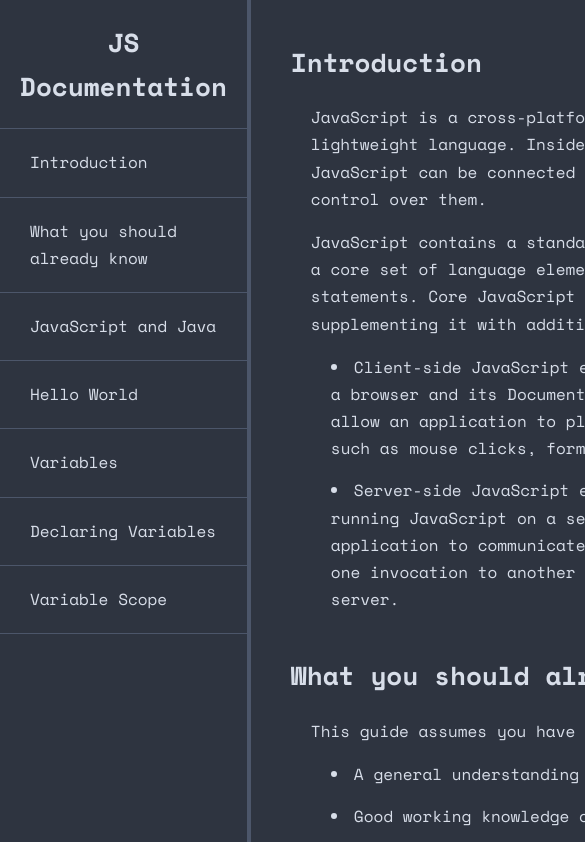
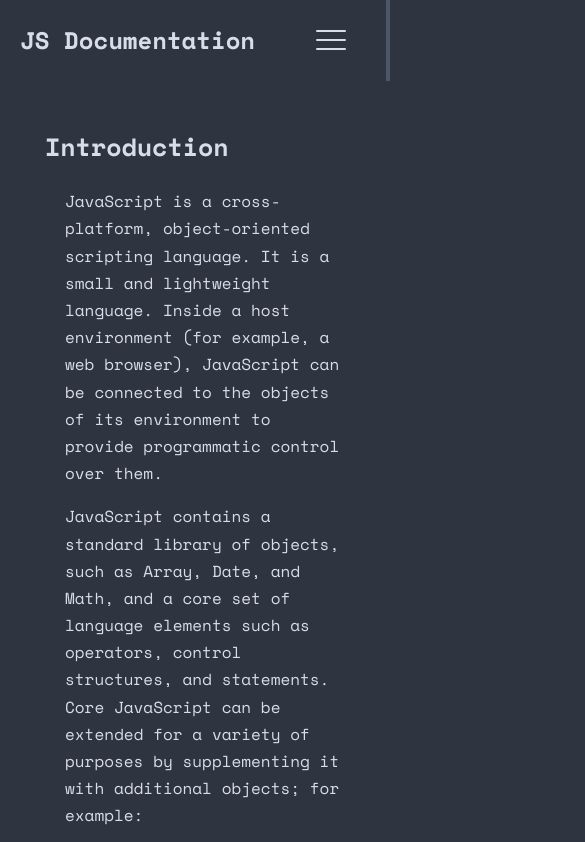
Before and after one commit to cmendez20/technical-documentation-page, a plain HTML site: page index.html in a window 390 px wide. Shown: the top 842 px of the page, 585 px wide, since content can reach past the window. Drawn offline with nearby package versions, Linux system fonts and the light colour scheme.

Commit message:
finished most of my project, have to implement fixed sidebar

```diff
--- a/index.html
+++ b/index.html
@@ -11,7 +11,13 @@
 <body>
   <div class="container">
     <nav id="navbar">
-      <header id="header">JS Documentation</header>
+      <header id="header"><a href="#">JS Documentation</a></header>
+      <a href="#" class="toggle-button">
+        <span class="toggle-button__bar"></span>
+        <span class="toggle-button__bar"></span>
+        <span class="toggle-button__bar"></span>
+      </a>
+      <div class="navbar-links">
         <a href="#introduction" class="nav-link">Introduction</a>
         <a href="#what_you_should_already_know" class="nav-link">What you should already know</a>
         <a href="#javascript_and_java" class="nav-link">JavaScript and Java</a>
@@ -19,6 +25,7 @@
         <a href="#variables" class="nav-link">Variables</a>
         <a href="#declaring_variables" class="nav-link">Declaring Variables</a>
         <a href="#variable_scope" class="nav-link">Variable Scope</a>
+      </div>
     </nav>
     <main id="main-doc">
         <section id="introduction" class="main-section">
@@ -198,6 +205,7 @@
         </section>
     </main>
   </div>
+  <script src="./scripts.js"></script>
   <script src="https://cdn.freecodecamp.org/testable-projects-fcc/v1/bundle.js"></script>
 </body>
 </html>
--- /dev/null
+++ b/scripts.js
@@ -0,0 +1,6 @@
+const toggleButton = document.getElementsByClassName('toggle-button')[0];
+const navbarLinks = document.getElementsByClassName('navbar-links')[0];
+
+toggleButton.addEventListener('click', () => {
+  navbarLinks.classList.toggle('active');
+})
--- a/scss/_globals.scss
+++ b/scss/_globals.scss
@@ -15,6 +15,18 @@ body {
   line-height: 1.7;
   font-family: 'Space Mono', monospace;
   color: var(--color-nord-white);
+
+  &::-webkit-scrollbar {
+    width: .3rem;
+  }
+
+  &::-webkit-scrollbar-track {
+    background: var(--color-nord-light-black);
+  }
+
+  &::-webkit-scrollbar-thumb {
+    background: var(--color-nord-frost-blue);
+  }
 }
 
 .container {
@@ -24,21 +36,36 @@ body {
 //////////////////////////////////////////////
 ////////// STYLING THE NAVBAR
 #navbar {
-  flex: 0 0 20%;
+  flex: 0 0 15%;
   border-right: 4px solid var( --color-nord-light-black);
   display: flex;
-  flex-wrap: wrap;
-  align-content: flex-start;
+  flex-direction: column;
+  // position: fixed;
+  // flex-wrap: wrap;
+  // align-content: flex-start;
+
+  & a {
+    color: var(--color-nord-white);
+    text-decoration: none;
+  }
 }
 
 #header {
   font-weight: 700;
-  font-size: 2.6rem;
+  font-size: 2.4rem;
   color: var(--color-nord-white);
   padding: 2rem;
   border-bottom: 1px solid var( --color-nord-light-black);
   text-align: center;
-  flex: 1;
+
+  & a:hover {
+    color: var(--color-nord-light-blue);
+  }
+}
+
+.navbar-links {
+  display: flex;
+  flex-direction: column;
 }
 
 .nav-link {
@@ -50,7 +77,8 @@ body {
   transition: all .2s;
 
   &:hover {
-    color: var(--color-nord-light-blue);
+    background-color: var(--color-nord-light-blue);
+    color: var(--color-nord-bg);
   }
 }
 
@@ -58,17 +86,33 @@ body {
 ////////// STYLING THE MAIN SECTION
 
 #main-doc {
-  flex: 0 0 80%;
-  padding: 4rem;
+  margin: 4.5rem;
+  flex: 0 0 140rem;
 
   & section:not(:last-of-type) {
     margin-bottom: 4rem;
+  }
+
+  @media only screen and (max-width: 1700px) {
+    flex: 0 0 120rem;
+  }
+
+  @media only screen and (max-width: 1500px) {
+    flex: 0 0 100rem;
+  }
+
+  @media only screen and (max-width: 1300px) {
+    flex: 0 0 90rem;
+  }
+
+  @media only screen and (max-width: 1200px) {
+    flex: 0 0 75rem;
   }
 }
 
 .main-section {
   &__header {
-    font-size: 2.6rem;
+    font-size: 2.5rem;
     font-weight: 700;
     margin-bottom: 2rem;
   }
@@ -103,8 +147,74 @@ body {
 pre code {
   background-color: var( --color-nord-light-black);
   border: 1px solid var(--color-nord-white);
-  color: #a3be8c;
+  color: var(--color-nord-green);
   display: block;
   padding: 1.75rem;
   margin-left: 3.5rem;
 }
+
+.toggle-button {
+  position: absolute;
+  top: 2.95rem;
+  right: 2rem;
+  display: none;
+  flex-direction: column;
+  justify-content: space-between;
+  width: 3rem;
+  height: 2rem;
+
+  &__bar {
+    height: 2px;
+    width: 100%;
+    background-color: var(--color-nord-white);
+    border-radius: 10px;
+  }
+
+}
+
+ @media only screen and (max-width: 1024px) {
+  .container {
+    flex-direction: column;
+  }
+
+  #navbar {
+    flex-direction: column;
+    position: sticky;
+    top: 0;
+    background-color: var(--color-nord-bg);
+  }
+
+  #header {
+    border-bottom: none;
+    margin-right: auto;
+
+  }
+
+  .toggle-button {
+    display: flex;
+    margin-right: 2rem;
+  }
+
+  .navbar-links {
+    display: none;
+    text-align: center;
+    padding: 1rem 0;
+
+    &:first-child {
+      padding-top: 0;
+    }
+  }
+
+  .navbar-links.active {
+    display: flex;
+  }
+
+  div.navbar-links.active {
+    padding: 0;
+  }
+
+  pre code {
+    padding: 0;
+    overflow: scroll;
+  }
+}
--- a/scss/_variables.scss
+++ b/scss/_variables.scss
@@ -1,9 +1,13 @@
 :root {
   --color-nord-light-black: #4c566a;
+--color-nord-bg: #2e3440;
 
-  --color-nord-bg: #2e3440;
   --color-nord-white: #d8dee9;
+
   --color-nord-dark-blue: #5e81ac;
   --color-nord-light-blue: #81a1c1;
   --color-nord-frost-blue: #88c0d0;
+
+  --color-nord-green: #a3be8c;
+
 }
```
Also changed, not shown: css/main.css, 1 other file. Lines whose indentation alone changed are shown as unchanged.
